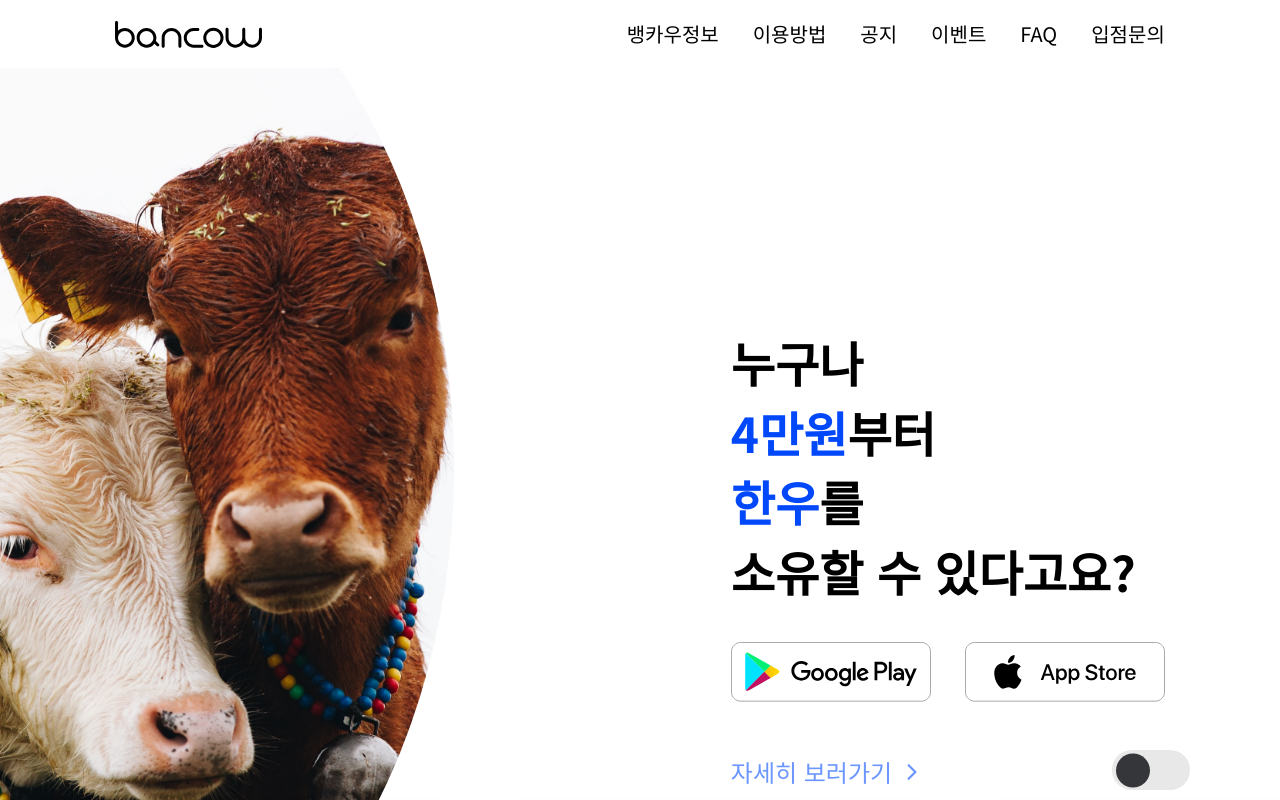
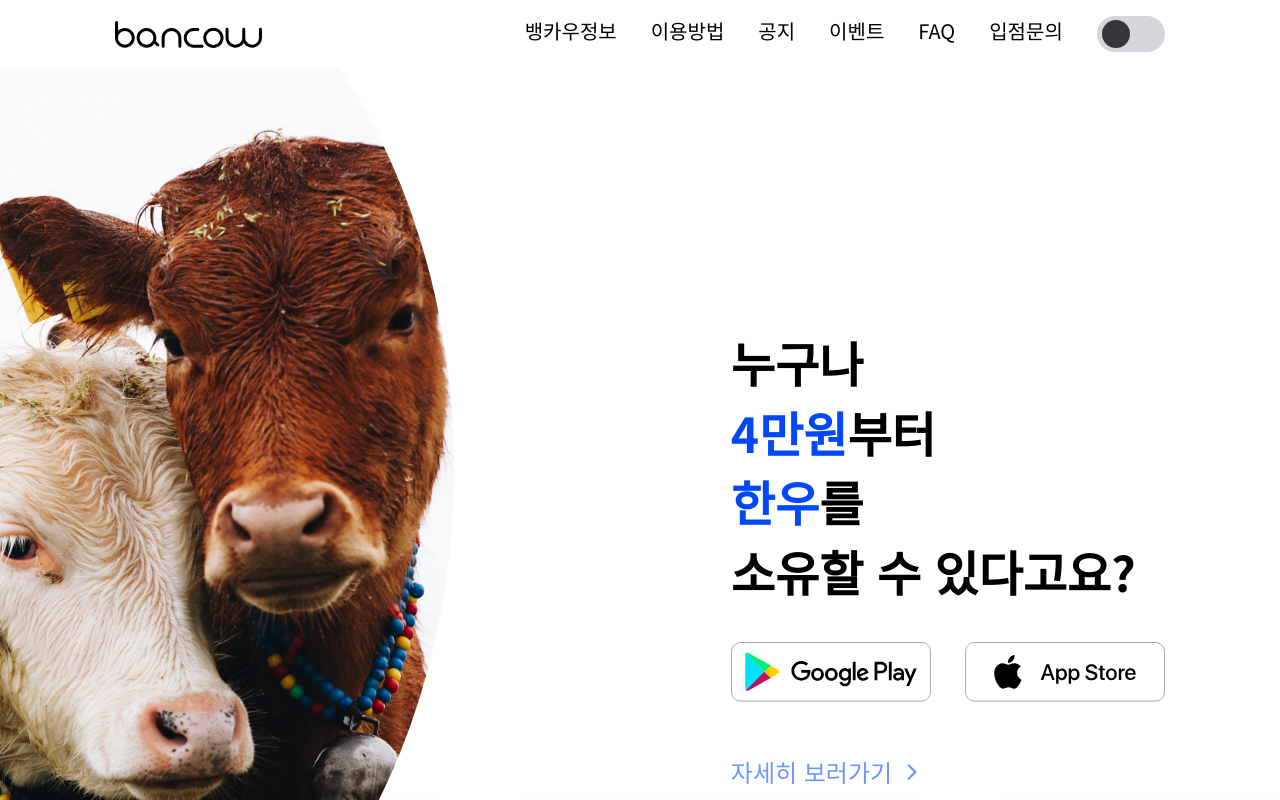
Before and after one commit to iamidlek/bancow-client, a Next.js app: page / in a window 1280 px wide. Shown: the top 800 px of the page. Built offline with nearby package versions, Linux system fonts and the light colour scheme.

Commit message:
feat: move toggle btn section0 to GNB

```diff
--- a/src/component/home/components/ModeToggle.tsx
+++ b/src/common/ModeToggle.tsx
@@ -1,6 +1,6 @@
 import React from "react";
 import { useDispatch, useSelector } from "react-redux";
-import { change, DarkModeState } from "../../../redux/thememode";
+import { change, DarkModeState } from "../redux/thememode";
 import { Circle, ToggleTheme } from "./ModeToggleStyle";
 
 const ModeToggle = () => {
--- /dev/null
+++ b/src/common/ModeToggleStyle.ts
@@ -0,0 +1,40 @@
+import styled from "styled-components";
+
+export const ToggleTheme = styled.span`
+  display: inline-block;
+  width: 68px;
+  height: 36px;
+  background: ${(props) => props.theme.colors.gray4};
+  border-radius: 36px;
+  cursor: pointer;
+  position: relative;
+  @media ${(props) => props.theme.breakpoints.md} {
+    width: 52px;
+    height: 26px;
+  }
+  @media ${(props) => props.theme.breakpoints.sm} {
+    display: none;
+  }
+`;
+
+export const Circle = styled.span`
+  position: absolute;
+  width: 28px;
+  height: 28px;
+  border-radius: 50%;
+  background: ${(props) => props.theme.colors.dark};
+  transform: translate(5px, 4px);
+  transition: all 0.2s linear;
+  &.dark {
+    background: ${(props) => props.theme.colors.white};
+    transform: translate(36px, 4px);
+  }
+  @media ${(props) => props.theme.breakpoints.md} {
+    width: 22px;
+    height: 22px;
+    transform: translate(3px, 2px);
+    &.dark {
+      transform: translate(26px, 2px);
+    }
+  }
+`;
--- a/src/common/global/GNB.tsx
+++ b/src/common/global/GNB.tsx
@@ -5,10 +5,10 @@ import { HeadLine6 } from "../typography";
 import styled from "styled-components";
 import Logo from "../Logo";
 import { GiHamburgerMenu } from "react-icons/gi";
+import ModeToggle from "../ModeToggle";
 
 export const NavBox = styled.div`
   background-color: ${(props) => props.theme.colors.white};
-
   @media ${(props) => props.theme.breakpoints.md} {
     background-color: ${(props) => props.theme.colors.point};
   }
@@ -34,7 +34,6 @@ export const Nav = styled.nav`
 export const MenuArea = styled.div`
   display: flex;
   gap: 34px;
-
   div {
     display: none;
   }
@@ -93,6 +92,7 @@ const GNB = () => {
               <HeadLine6>입점문의</HeadLine6>
             </a>
           </Link>
+          <ModeToggle />
           <div>
             <GiHamburgerMenu
               style={{ color: "white", fontSize: "28px", marginTop: "2px" }}
--- a/src/component/home/Section0.tsx
+++ b/src/component/home/Section0.tsx
@@ -1,6 +1,5 @@
 import React from "react";
 import ReviewsSlider from "./components/ReviewsSlider";
-import ModeToggle from "./components/ModeToggle";
 import DetailLink from "./components/DetailLink";
 import {
   MainImgBox,
@@ -32,7 +31,6 @@ const Section1 = () => {
           </MainTextSmall>
           <AppLinkBox />
           <DetailLink />
-          <ModeToggle />
         </Box>
       </Container>
       <ReviewsSlider />
--- a/src/component/home/components/ModeToggleStyle.ts
+++ /dev/null
@@ -1,43 +0,0 @@
-import styled from "styled-components";
-
-export const ToggleTheme = styled.div`
-  position: absolute;
-  width: 78px;
-  height: 40px;
-  right: -2vw;
-  bottom: 0;
-  background: ${(props) => props.theme.colors.subGray};
-  border-radius: 40px;
-  cursor: pointer;
-  @media ${(props) => props.theme.breakpoints.md} {
-    width: 60px;
-    height: 30px;
-    right: 0;
-    bottom: 16px;
-  }
-  @media ${(props) => props.theme.breakpoints.sm} {
-    right: -16vw;
-  }
-`;
-
-export const Circle = styled.div`
-  position: absolute;
-  width: 34px;
-  height: 34px;
-  border-radius: 50%;
-  background: ${(props) => props.theme.colors.dark};
-  transform: translate(4px, 3.5px);
-  transition: all 0.2s linear;
-  &.dark {
-    background: ${(props) => props.theme.colors.white};
-    transform: translate(40px, 3.5px);
-  }
-  @media ${(props) => props.theme.breakpoints.md} {
-    width: 26px;
-    height: 26px;
-    transform: translate(3px, 2px);
-    &.dark {
-      transform: translate(30px, 2px);
-    }
-  }
-`;
```
